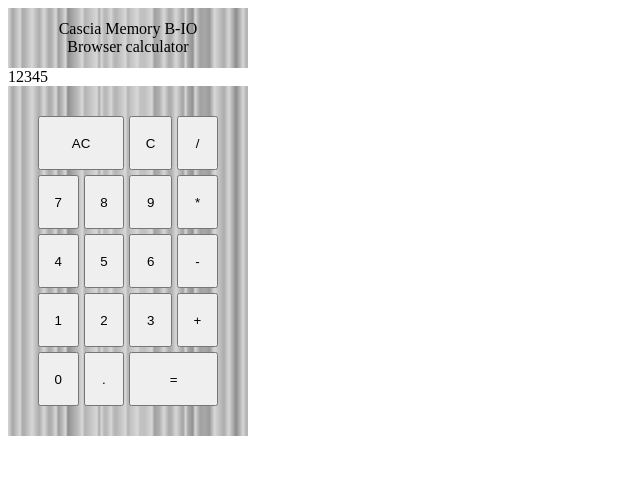
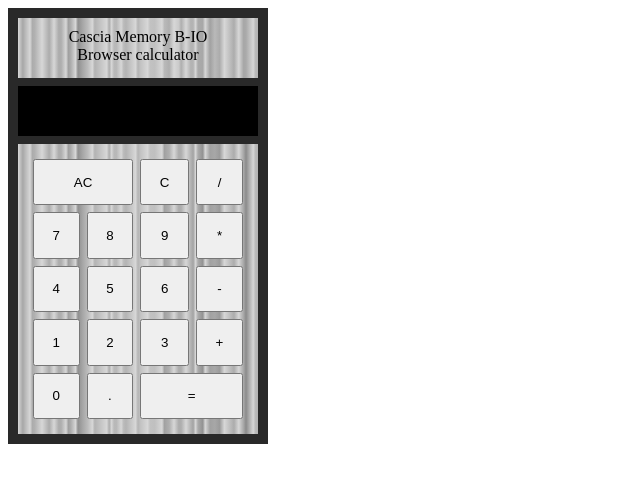
Before and after one commit to ConorPDoyle/calculator, a plain HTML site: page index.html in a window 1280 px wide. Shown: the whole page, without its empty margins (0-640 px from the left). Drawn offline with Linux system fonts and the light colour scheme.

Commit message:
Edit gunmetal

```diff
--- a/styles.css
+++ b/styles.css
@@ -2,20 +2,18 @@
     box-sizing: border-box;
 }
 
-calc {
+#calc {
+    background-color: rgb(41, 41, 41);
     display: flex;
     flex-direction: column;
     align-items: center;
-    background-color: grey;
-    height: 400px;
-    width: 270px;
+    width: 260px;
+    padding: 10px;
 }
 
 #c-head {
-    display: flex;
-    flex-direction: column;
-    align-items: center;
-    justify-content: center;
+    text-align: center;
+    padding-top: 10px;
     background-image: linear-gradient(90deg, #d7d7d7 0%,
      #a7a7a7 2%, #b8b8b8 3%, #d7d7d7 5%,#acacac 6%, #b1b1b1 7%,
      #d7d7d7 10%,#acacac 13%, #d7d7d7 15%,#acacac 17%, #afafaf 18%,
@@ -23,24 +21,50 @@ calc {
      #a7a7a7 27%,#bbbbbb 29%, #d7d7d7 31%, #b3b3b3 32%, #d7d7d7 37%,
      #adadad 38%,#d7d7d7 39%, #b9b9b9 40%, #b8b8b8 41%, #d7d7d7 43%,
      #bbbbbb 44%,#b4b4b4 45%, #d7d7d7 49%, #b4b4b4 50%, #c2c2c2 51%,
-     #d7d7d7 54%,#c2c2c2 55%, #c0c0c0 57%, #d7d7d7 60%, #a1a1a1 61%,
-     #afafaf 63%,#d7d7d7 65%, #acacac 67%, #afafaf 68%, #d7d7d7 70%,
-     #b3b3b3 72%,#a3a3a3 73%, #d7d7d7 74%,#aaaaaa 75%, #929292 77%,
-     #d7d7d7 78%,#a1a1a1 80%, #a7a7a7 82%,#9b9b9b 84%, #d7d7d7 86%,
-     #acacac 90%,#d7d7d7 92%, #a7a7a7 94%, #8b8b8b 95%,#d7d7d7 98%,
+     #d7d7d7 54%,#c2c2c2 55%, #c0c0c0 57%, #d7d7d7 60%, #b9b9b9 61%,
+     #afafaf 63%,#d7d7d7 65%, #cacaca 67%, #afafaf 68%, #d7d7d7 70%,
+     #b3b3b3 72%,#b4b4b4 73%, #d7d7d7 74%,#aaaaaa 75%, #a8a8a8 77%,
+     #d7d7d7 78%,#a1a1a1 80%, #b9b9b9 82%,#acacac 84%, #d7d7d7 86%,
+     #acacac 90%,#d7d7d7 92%, #a7a7a7 94%, #aaaaaa 95%,#d7d7d7 98%,
      #b9b9b9 99%, #b4b4b4 100%);
-    margin-top: 5px;
     width: 240px;
     height: 60px;
+    margin-bottom: 8px;
+}
+
+#c-display {
+    display: flex;
+    flex-direction: column;
+    justify-content: center;
+    align-items: center;
+    font-family: 'ZCOOL QingKe HuangYou', cursive;
+    background-color: rgb(0, 0, 0);
+    height: 50px;
+    width: 240px;
+    margin-bottom: 8px;
+}
+
+#c-display .background {
+    color: rgba(144, 238, 238, 0.171);
+    line-height: 0px;
+    letter-spacing: 1px;
+}
+
+#c-display .input {
+    color: rgba(144, 238, 238, 0.87);
+    line-height: 0px;
+    letter-spacing: 1.3px;
+    margin-left: auto;
+    margin-right: 50px;
 }
 
 #c-body {
     width: 240px;
-    height: 350px;
+    height: 290px;
     display: grid;
-    padding: 30px;
+    padding: 15px;
     grid-template-columns: auto auto auto auto;
-    gap: 5px;
+    gap: 7px;
     background-image: linear-gradient(90deg, #d7d7d7 0%,
     #a7a7a7 2%, #b8b8b8 3%, #d7d7d7 5%,#acacac 6%, #b1b1b1 7%,
     #d7d7d7 10%,#acacac 13%, #d7d7d7 15%,#acacac 17%, #afafaf 18%,
```
